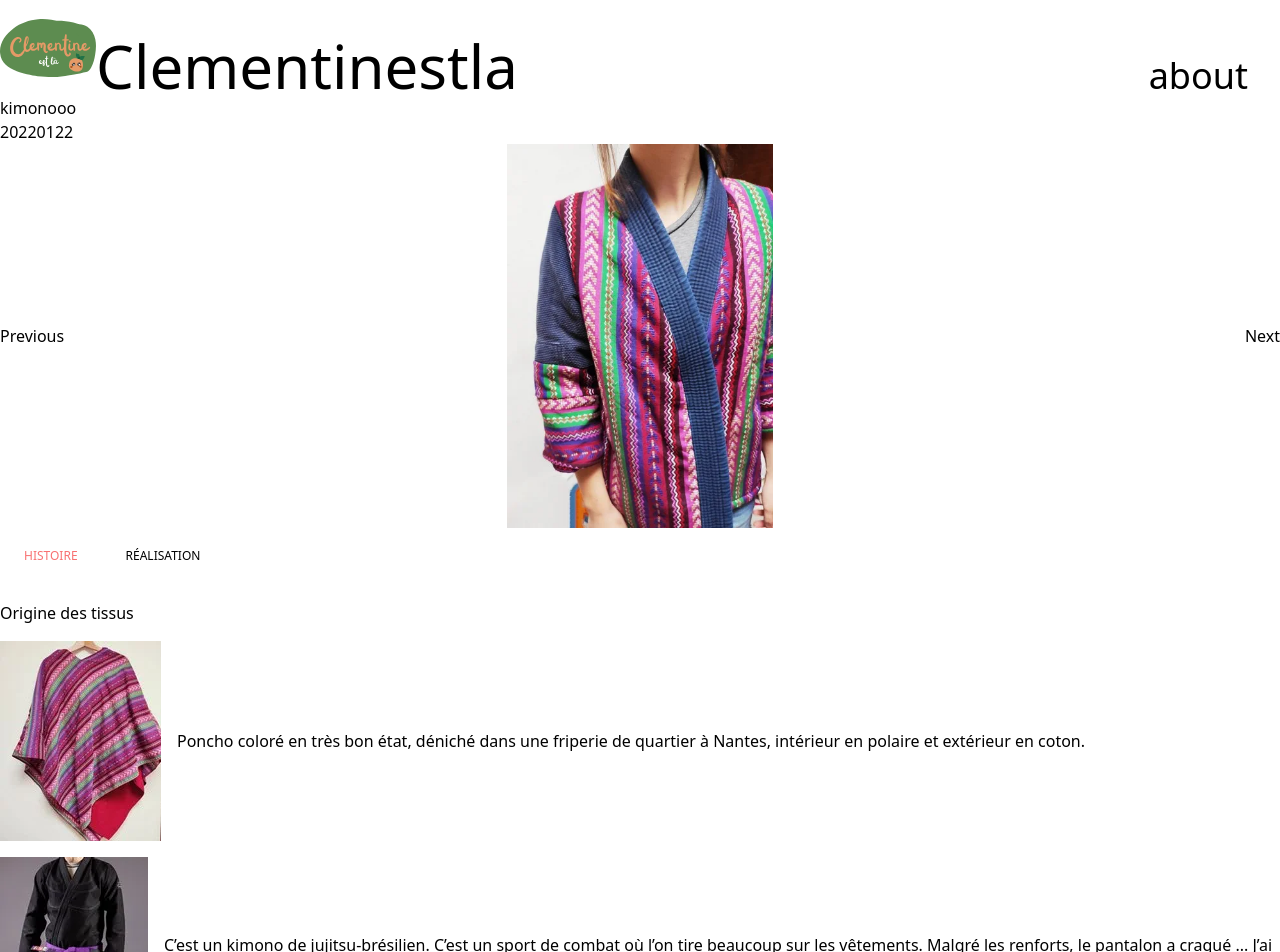
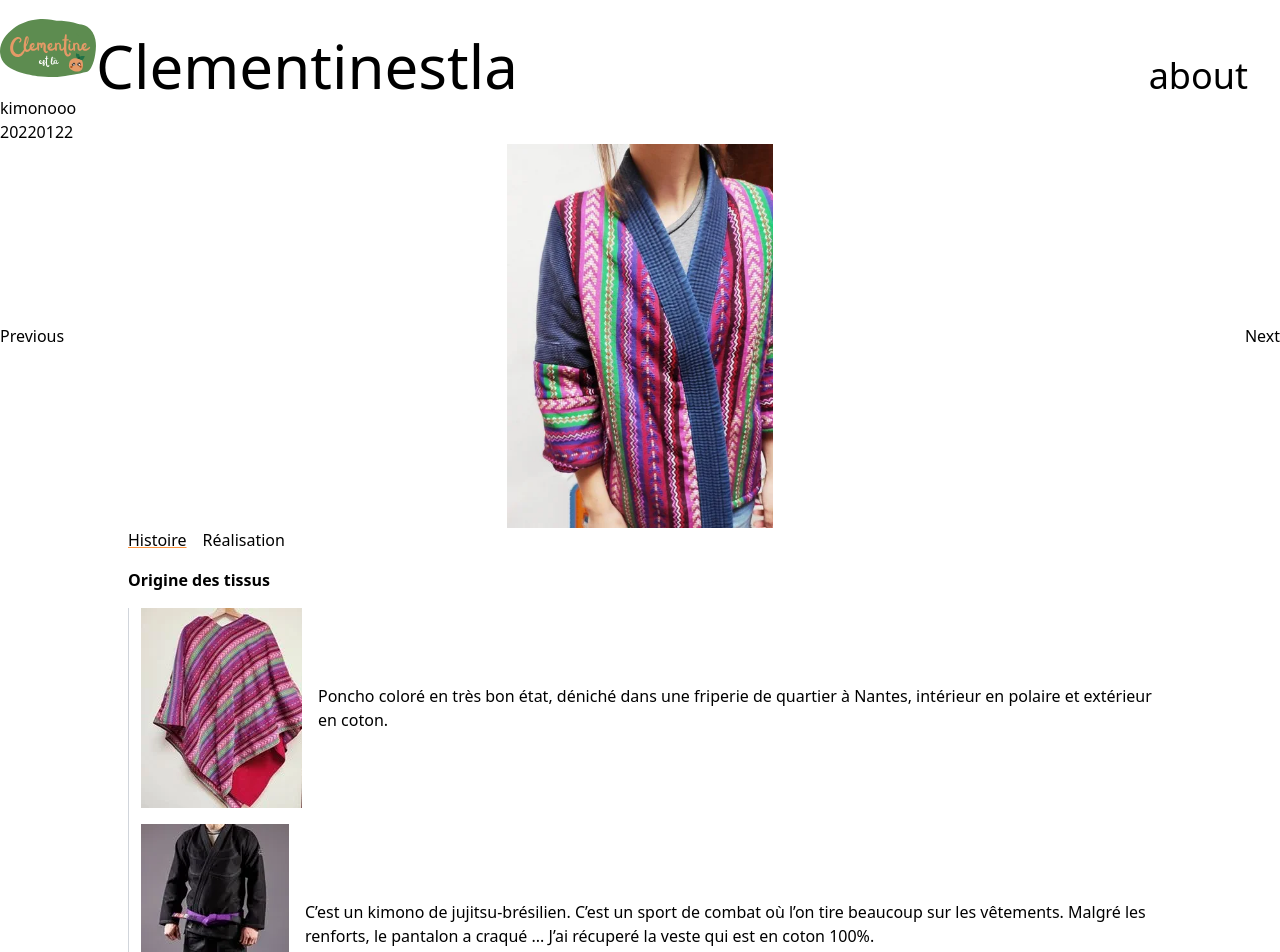
Before and after one commit to IPreferWater/cel-nextjs, a Next.js app: page /creations/kimono in a window 1280 px wide. Shown: the top 952 px of the page. Built offline with nearby package versions, Linux system fonts and the light colour scheme.

Commit message:
feat(v2): remove funfact, style for informations

```diff
--- /dev/null
+++ b/components/creations/CasesInformations.tsx
@@ -0,0 +1,24 @@
+import React from 'react';
+import {ICaseInformation} from '../../interfaces/index'
+
+
+type CaseInformationProps = {
+  // WARNING the title is used as a key, it need to be unique
+  title: string
+  casesInfo: Array<ICaseInformation>
+  }
+
+export const CasesInformations = ( {title,casesInfo} : CaseInformationProps) => {
+
+return <div>
+      <h1 className='font-bold'>Origine des tissus</h1>
+    <div className='border-l pl-3 border-gray-300'>
+{casesInfo.map((origin, i) => (
+  <div key={`${title}-${i}`} className='flex flex-row items-center space-x-4 my-4'>
+    <img src={origin.img}/>
+    <div>{origin.txt}</div>
+  </div>
+))}
+</div>
+</div>
+}
--- a/components/creations/NavigationInformations.tsx
+++ b/components/creations/NavigationInformations.tsx
@@ -10,59 +10,49 @@ type InformationsProps = {
 
 export const NavigationInformations = ( {informations} : InformationsProps) => {
 
-    const [stateTab, setSateTab] = useState('tabs-home-tab');
+    const headers = [
+      {id:"story", label :"Histoire"},
+      {id:"realisation", label :"Réalisation"}]
+    const [stateTab, setSateTab] = useState('story');
 
-    const buttonHandler = (event: React.MouseEvent<HTMLAnchorElement>) => {
+    const buttonHandler = (event: React.MouseEvent<HTMLAnchorElement>, idHeader: string) => {
         event.preventDefault();
         const button: HTMLAnchorElement = event.currentTarget;
-        setSateTab(button.id);
+        setSateTab(idHeader);
       };
 
 return <div>
-    <ul className="nav nav-tabs flex flex-col md:flex-row flex-wrap list-none border-b-0 pl-0 mb-4" id="tabs-tab"
-role="tablist">
-<li className="nav-item" role="presentation">
-  <a href="#tabs-home" className="
-  text-red-400
-    nav-link
-    block
-    font-medium
-    text-xs
-    leading-tight
-    uppercase
-    border-x-0 border-t-0 border-b-2 border-transparent
-    px-6
-    py-3
-    my-2
+    <ul className="nav nav-tabs flex flex-col md:flex-row flex-wrap list-none border-b-0 pl-0 mb-4 space-x-4">
+
+  {headers.map((header, i) => (
+  <li key={`HeaderInfo-${i}`} className="nav-item" role="presentation">
+      <a href={`#tabs-${header.id}`}
+      //className={`${stateTab=={`#tabs-${header.id}-tab`} ? 'underline':''} hover:border-transparent hover:bg-gray-100 active`} id="tabs-home-tab" data-bs-toggle="pill" data-bs-target="#tabs-home" role="tab" aria-controls="tabs-home"}
+      className={`${stateTab==header.id ? 'underline decoration-orange-400 decoration-1':''}`}
+    aria-selected="true" onClick={(e) => buttonHandler(e, header.id)}>{header.label}</a>
+  </li>
+))}
+
+{/*<li >
+  <a href="#tabs-home" className={`
+    ${stateTab=="tabs-home-tab" ? 'underline':''}
     hover:border-transparent hover:bg-gray-100
-    focus:border-transparent
     active
-  " id="tabs-home-tab" data-bs-toggle="pill" data-bs-target="#tabs-home" role="tab" aria-controls="tabs-home"
+    `} id="tabs-home-tab" data-bs-toggle="pill" data-bs-target="#tabs-home" role="tab" aria-controls="tabs-home"
     aria-selected="true" onClick={buttonHandler}>Histoire</a>
 </li>
 <li className="nav-item" role="presentation">
-  <a href="#tabs-profile" className="
-    nav-link
-    block
-    font-medium
-    text-xs
-    leading-tight
-    uppercase
-    border-x-0 border-t-0 border-b-2 border-transparent
-    px-6
-    py-3
-    my-2
+  <a href="#tabs-profile" className={`
     hover:border-transparent hover:bg-gray-100
-    focus:border-transparent
-  " id="tabs-profile-tab" data-bs-toggle="pill" data-bs-target="#tabs-profile" role="tab"
+    `} id="tabs-profile-tab" data-bs-toggle="pill" data-bs-target="#tabs-profile" role="tab"
     aria-controls="tabs-profile" aria-selected="false" onClick={buttonHandler}>Réalisation</a>
-</li>
+</li>*/}
 </ul>
-  <div className="tab-content" id="tabs-tabContent">
-    <div className={`tab-pane fade ${stateTab=="tabs-home-tab" ? 'show active':'hidden' }`} id="tabs-home" role="tabpanel" aria-labelledby="tabs-home-tab">
+  <div>
+    <div className={`${stateTab=="story" ? 'show active':'hidden' }`}>
     <TabStory story={informations.story}/>
     </div>
-    <div className={`tab-pane fade ${stateTab=="tabs-profile-tab" ? 'show active':'hidden' }`} id="tabs-profile" role="tabpanel" aria-labelledby="tabs-profile-tab">
+    <div className={`${stateTab=="realisation" ? 'show active':'hidden' }`}>
     <TabRealisation realisation={informations.realisation}/>
     </div>
   </div>
--- a/components/creations/TabRealisation.tsx
+++ b/components/creations/TabRealisation.tsx
@@ -1,5 +1,6 @@
 import React, { useState } from 'react';
 import {IInformations, IRealisation, IStory} from '../../interfaces/index'
+import {CasesInformations} from './CasesInformations'
 
 
 type TabRealisationProps = {
@@ -12,36 +13,18 @@ export const TabRealisation = ( {realisation} : TabRealisationProps) => {
 
 return <div className='flex flex-col space-y-4'>
 
-<h1>Croquis schemas</h1>
-{realisation.sketchs.map((sketch, i) => (
-<div key={`sketch-${i}`} className='flex flex-row items-center space-x-4 '>
-<img src={sketch.img}/>
-<div>{sketch.txt}</div>
-</div>
-))}
+    <CasesInformations title='Croquis schemas' casesInfo={realisation.sketchs}/>
+    <CasesInformations title='Patronage découpe' casesInfo={realisation.patterns}/>
+    <CasesInformations title='Couture finitions' casesInfo={realisation.sewings}/>
 
-<h1>Patronage découpe</h1>
-{realisation.patterns.map((pattern, i) => (
-<div key={`pattern-${i}`} className='flex flex-row items-center space-x-4 '>
-<img src={pattern.img}/>
-<div>{pattern.txt}</div>
-</div>
-))}
-
-<h1>Couture finitions</h1>
-{realisation.sewings.map((sewing, i) => (
-<div key={`sewing-${i}`} className='flex flex-row items-center space-x-4 '>
-<img src={sewing.img}/>
-<div>{sewing.txt}</div>
-</div>
-))}
-
-<h1>Cout</h1>
+<h1 className='font-bold'>Cout</h1>
+<div className='border-l pl-3 border-gray-300'>
 <ul  className='flex flex-col'>
 {realisation.costs.map((cost, i) => (
 <li key={`cost-${i}`}>{cost}</li>
 ))}
 </ul>
+</div>
 
 </div>
 }
--- a/components/creations/TabStory.tsx
+++ b/components/creations/TabStory.tsx
@@ -1,5 +1,6 @@
 import React, { useState } from 'react';
-import {IInformations, IStory} from '../../interfaces/index'
+import {IStory} from '../../interfaces/index'
+import {CasesInformations} from './CasesInformations'
 
 
 type TabStoryProps = {
@@ -11,20 +12,7 @@ export const TabStory = ( {story} : TabStoryProps) => {
 
 
 return <div className='flex flex-col space-y-4'>
-
-    <h1>Origine des tissus</h1>
-{story.origins.map((origin, i) => (
-  <div key={`origin-${i}`} className='flex flex-row items-center space-x-4 '>
-    <img src={origin.img}/>
-    <div>{origin.txt}</div>
-  </div>
-))}
-
-<h1>Fun fact</h1>
-<div className='flex flex-row items-center space-x-4 '>
-    <img src={story.funfact.img}/>
-    <div>{story.funfact.txt}</div>
-  </div>
+    <CasesInformations title='Origine' casesInfo={story.origins}/>
 </div>
 
 }
--- a/data/_creations/kimono.json
+++ b/data/_creations/kimono.json
@@ -12,12 +12,7 @@
                     "txt":"C’est un kimono de jujitsu-brésilien. C’est un sport de combat où l’on tire beaucoup sur les vêtements. Malgré les renforts, le pantalon a craqué ... J’ai récuperé la veste qui est en coton 100%.",
                     "img":"/creations/kimono/kimono_scramble.webp"
                 }
-            ],
-            "funfact" :
-                {
-                    "txt":"Le poncho & le kimono sont deux tissus amples. J’ai voulu me rapprocher du design des Kimonos japonais.Lorem Ipsum is simply dummy text of the printing and typesetting ",
-                    "img":"/creations/kimono/kimono_scramble.webp"
-                }
+            ]
         },
         "realisation": {
             "sketchs" : [
--- a/pages/creations/[id].tsx
+++ b/pages/creations/[id].tsx
@@ -23,7 +23,9 @@ export default function Creations({creation}:CreationProps) {
               <div>{creation.title}</div>
               <div>{creation.date}</div>
               <Carrousel informations={creation.informations}/>
+              <div className='w-4/5 m-auto'>
               <NavigationInformations informations={creation.informations}/>
+              </div>
         </div>
       </Layout>
     )
```
Also changed, not shown: interfaces/index.ts (+5 -6 lines).
